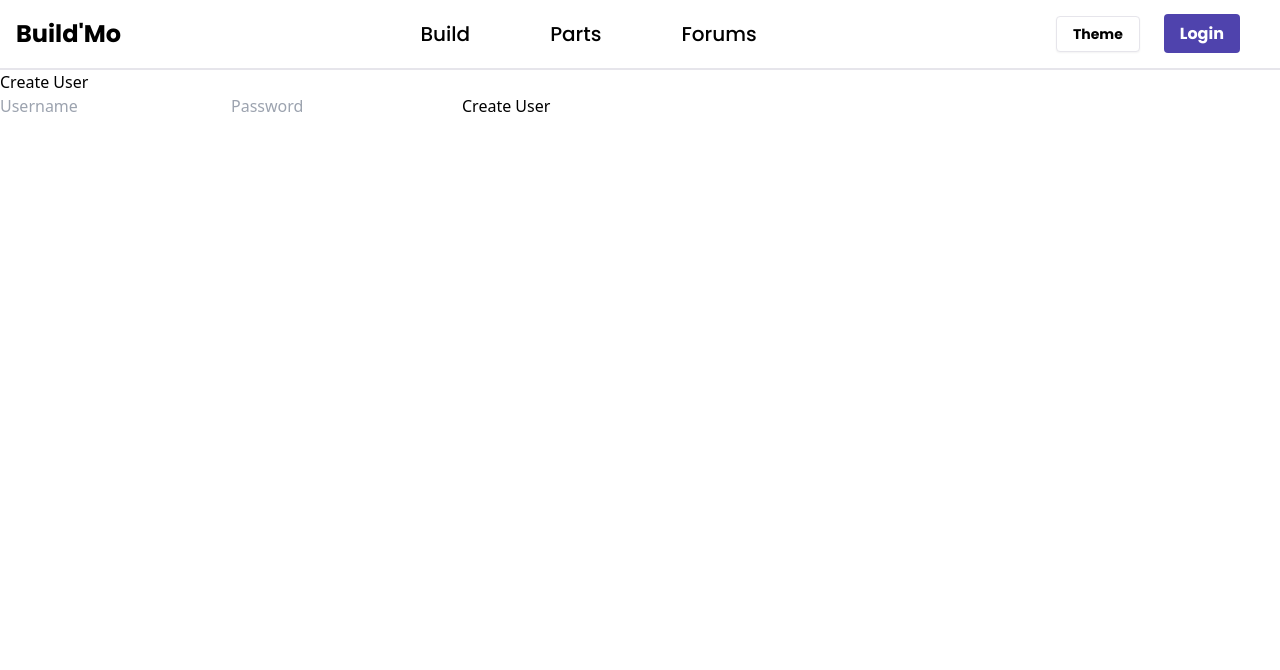
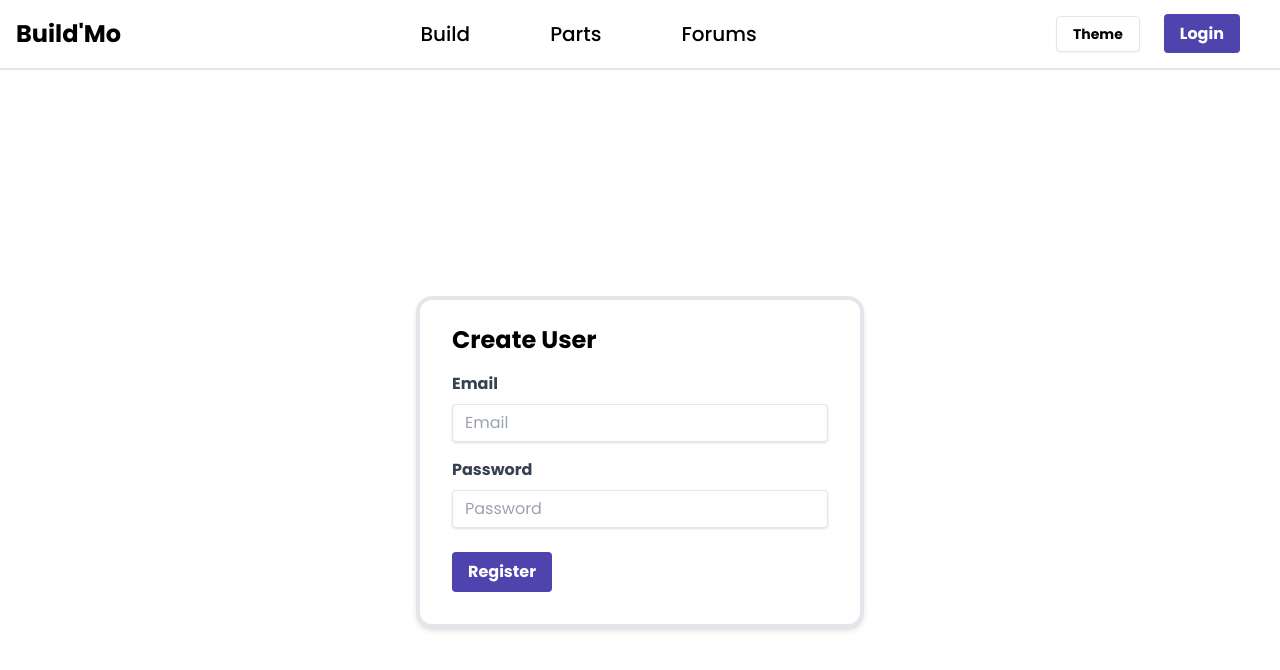
Before and after one commit to jacoobes/Build-Mo, a React (Vite) app in the folder frontend/: page /register in a window 1280 px wide. Shown: the top 670 px of the page. Built offline with nearby package versions, Linux system fonts and the light colour scheme; no server answers.

Commit message:
login page, register page, and reactivity

```diff
--- a/frontend/src/Login.jsx
+++ b/frontend/src/Login.jsx
@@ -1,31 +1,34 @@
 import React, { useState } from 'react';
-import { useNavigate } from 'react-router-dom';
-import { useAuth } from './hooks/useAuth.jsx'
-import { Button } from '@/components/ui/button.jsx'
-import { Icons } from '@/components/ui/icons.jsx'
-import { Label } from '@/components/ui/label.jsx'
-import { Input } from '@/components/ui/input.jsx'
-import { cn } from '@/lib/utils'
+import { Link, useNavigate } from 'react-router-dom';
+import { useAuth } from './hooks/useAuth.jsx';
+import { Button } from '@/components/ui/button.jsx';
+import { Icons } from '@/components/ui/icons.jsx';
+import { Label } from '@/components/ui/label.jsx';
+import { Input } from '@/components/ui/input.jsx';
+import { cn } from '@/lib/utils';
+
 const Login = () => {
   const [username, setUsername] = useState('');
   const [password, setPassword] = useState('');
   const [error, setError] = useState('');
   const { login } = useAuth();
   const navigate = useNavigate();
-  const [isLoading, setIsLoading] = React.useState(false)
+  const [isLoading, setIsLoading] = React.useState(false);
 
   const onSubmit = async (e) => {
     e.preventDefault();
+
     try {
       const response = await fetch('/api/login', {
         method: 'POST',
         headers: {
-          'Content-Type': 'application/json'
+          'Content-Type': 'application/json',
         },
-        body: JSON.stringify({ username, password })
+        body: JSON.stringify({ username, password }),
       });
 
       console.log('Response status:', response.status); // Log the response status
+
       //If response is success, redirect
       if (response.ok) {
         const data = await response.json();
@@ -35,27 +38,28 @@ const Login = () => {
         navigate('/build');
       } else {
         setError('There is an issue with the response');
-        console.log(await response.json())
+        console.log(await response.json());
       }
     } catch (error) {
       setError('Something went wrong. Sorry idk');
-      alert(error)
+      alert(error);
       console.error('Error:', error); // Log the error
     }
   };
 
   return (
-    <div className="h-screen flex items-center justify-center">
-      <div className={cn("grid gap-6")}>
+    <div className="h-screen flex items-center justify-center" style={{ fontFamily: 'Poppins, sans-serif' }}>
+      <div className={cn('grid gap-6 border-4 border-gray-700 p-8 rounded-2xl')}>
         <form onSubmit={onSubmit}>
-        <div className="grid gap-2">
-          <div className="grid gap-1">
+        <h1 className="text-2xl font-bold text-foreground mb-4">Login</h1>
+          <div className="grid gap-3">
+            <div className="grid gap-3">
               <Label className="sr-only" htmlFor="email">
                 Email
               </Label>
               <Input
                 id="email"
-              placeholder="name@example.com"
+                placeholder="Email Address"
                 type="email"
                 autoCapitalize="none"
                 autoComplete="email"
@@ -66,7 +70,7 @@ const Login = () => {
               />
               <Input
                 id="password"
-              placeholder=""
+                placeholder="Password"
                 type="password"
                 autoCapitalize="none"
                 autoComplete="email"
@@ -77,16 +81,17 @@ const Login = () => {
               />
             </div>
             <Button disabled={isLoading}>
-            {isLoading && (
-              <Icons.spinner className="mr-2 h-4 w-4 animate-spin" />
-            )}
-            Log In with Email
+              {isLoading && <Icons.spinner className="mr-2 h-4 w-4 animate-spin" />}
+              Login with Email
             </Button>
-            <p className="text-sm text-muted-foreground">
-                Enter your email to create your account
-            </p>
           </div>
         </form>
+        <p className="text-sm text-gray-600">
+          Don't have an account?{' '}
+          <Link to="/register" className="text-blue-500 hover:text-blue-700">
+            Register
+          </Link>
+        </p>
       </div>
     </div>
   );
--- a/frontend/src/Navbar.jsx
+++ b/frontend/src/Navbar.jsx
@@ -1,37 +1,55 @@
 // Navbar.jsx
+
 import { Link } from "react-router-dom";
 import { DropdownMenuRadioGroupDemo } from "./components/ui/radiogroup";
 import { useAuth } from "@/hooks/useAuth.jsx";
-import {useLocalStorage, useSessionStorage} from "@/hooks/useLocalStorage.jsx";
+import { useLocalStorage, useSessionStorage } from "@/hooks/useLocalStorage.jsx";
 import { useEffect, useState } from "react";
 
+const Navbar = () => {
+  const { user } = useAuth();
 
-
-const Navbar = () => {
-    const { user } = useAuth();
   return (
-    <nav className="flex justify-between items-center px-4 py-4 text-foreground bg-background border-b-2 border-border" style={{ fontFamily: 'Poppins, sans-serif' }}>
-      <div className="flex items-center space-x-4">
-        <Link to="/" className="text-2xl font-bold">Build'Mo</Link>
+    <nav className="flex flex-col justify-between items-center px-4 py-4 text-foreground bg-background border-b-2 border-border sm:flex-row" style={{ fontFamily: 'Poppins, sans-serif' }}>
+      <div className="flex items-center space-x-4 mb-4 sm:mb-0">
+        <Link to="/" className="text-2xl font-bold">
+          Build'Mo
+        </Link>
       </div>
 
-      <div className="flex-1 flex justify-center space-x-20 text-xl font-medium">
-        <Link to="/build" className="hover:text-gray-300">Build</Link>
-        <Link to="/parts" className="hover:text-gray-300">Parts</Link>
-        <Link to="/posts" className="hover:text-gray-300">Forums</Link>
+      <div className="flex-1 flex flex-col items-center space-y-4 sm:flex-row sm:justify-center sm:space-x-20 sm:space-y-0 text-xl font-medium">
+        <Link to="/build" className="hover:text-gray-300">
+          Build
+        </Link>
+        <Link to="/parts" className="hover:text-gray-300">
+          Parts
+        </Link>
+        <Link to="/posts" className="hover:text-gray-300">
+          Forums
+        </Link>
       </div>
 
-      <div className="flex items-center space-x-6 mr-6">
-        <DropdownMenuRadioGroupDemo>
-        </DropdownMenuRadioGroupDemo>
-          {user ?
+      <div className="flex items-center space-x-6 mt-4 sm:mt-0 sm:mr-6">
+        <DropdownMenuRadioGroupDemo></DropdownMenuRadioGroupDemo>
+        {user ? (
           <div className="mr-4">
-              <Link to="/logout" className="bg-primary hover:bg-primary-hover text-white font-bold py-2 px-4 rounded">Logout</Link>
+            <Link
+              to="/logout"
+              className="bg-primary hover:bg-primary-hover text-white font-bold py-2 px-4 rounded"
+            >
+              Logout
+            </Link>
           </div>
-              :
+        ) : (
           <div className="mr-4">
-          <Link to="/login" className="bg-primary hover:bg-primary-hover text-white font-bold py-2 px-4 rounded">Login</Link>
-        </div>}
+            <Link
+              to="/login"
+              className="bg-primary hover:bg-primary-hover text-white font-bold py-2 px-4 rounded"
+            >
+              Login
+            </Link>
+          </div>
+        )}
       </div>
     </nav>
   );
--- a/frontend/src/Register.jsx
+++ b/frontend/src/Register.jsx
@@ -7,6 +7,7 @@ const Register = () => {
 
   const handleSubmit = async (e) => {
     e.preventDefault();
+
     try {
       const response = await fetch('/api/register', {
         method: 'POST',
@@ -15,6 +16,7 @@ const Register = () => {
         },
         body: JSON.stringify({ username, password })
       });
+
       const data = await response.json();
       console.log(data);
     } catch (error) {
@@ -23,14 +25,55 @@ const Register = () => {
   };
 
   return (
-    <div>
-      <h1>Create User</h1>
-      {error && <p>{error}</p>}
-      <form onSubmit={handleSubmit}>
-        <input type="text" placeholder="Username" value={username} onChange={(e) => setUsername(e.target.value)} />
-        <input type="password" placeholder="Password" value={password} onChange={(e) => setPassword(e.target.value)} />
-        <button type="submit">Create User</button>
-      </form>
+    <div className="flex items-center justify-center min-h-screen bg-background" style={{ fontFamily: 'Poppins, sans-serif' }}>
+      <div className="w-full max-w-md">
+        <div className="bg-background shadow-md border-4 rounded-2xl px-8 pt-6 pb-8 mb-4">
+          <div className="mb-4">
+            <h1 className="text-2xl font-bold text-foreground">Create User</h1>
+          </div>
+          {error && (
+            <div className="bg-red-100 border border-red-400 text-red-700 px-4 py-3 rounded mb-4" role="alert">
+              <p>{error}</p>
+            </div>
+          )}
+          <form onSubmit={handleSubmit}>
+            <div className="mb-4">
+              <label className="block text-gray-700 font-bold mb-2" htmlFor="username">
+                Email
+              </label>
+              <input
+                className="shadow appearance-none border rounded w-full py-2 px-3 text-gray-700 leading-tight focus:outline-none focus:shadow-outline"
+                id="username"
+                type="text"
+                placeholder="Email"
+                value={username}
+                onChange={(e) => setUsername(e.target.value)}
+              />
+            </div>
+            <div className="mb-6">
+              <label className="block text-gray-700 font-bold mb-2" htmlFor="password">
+                Password
+              </label>
+              <input
+                className="shadow appearance-none border rounded w-full py-2 px-3 text-gray-700 leading-tight focus:outline-none focus:shadow-outline"
+                id="password"
+                type="password"
+                placeholder="Password"
+                value={password}
+                onChange={(e) => setPassword(e.target.value)}
+              />
+            </div>
+            <div className="flex items-center justify-between">
+              <button
+                className="bg-primary hover:bg-primary-hover text-white font-bold py-2 px-4 rounded focus:outline-none focus:shadow-outline"
+                type="submit"
+              >
+                Register
+              </button>
+            </div>
+          </form>
+        </div>
+      </div>
     </div>
   );
 };
```
Lines whose indentation alone changed are shown as unchanged.
